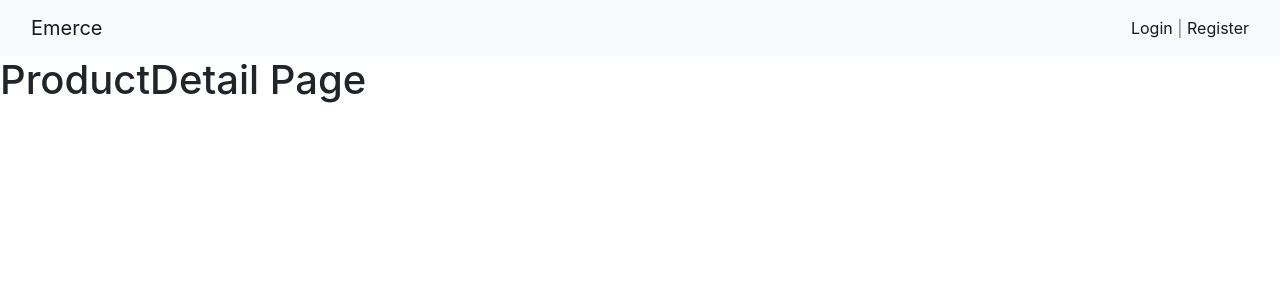
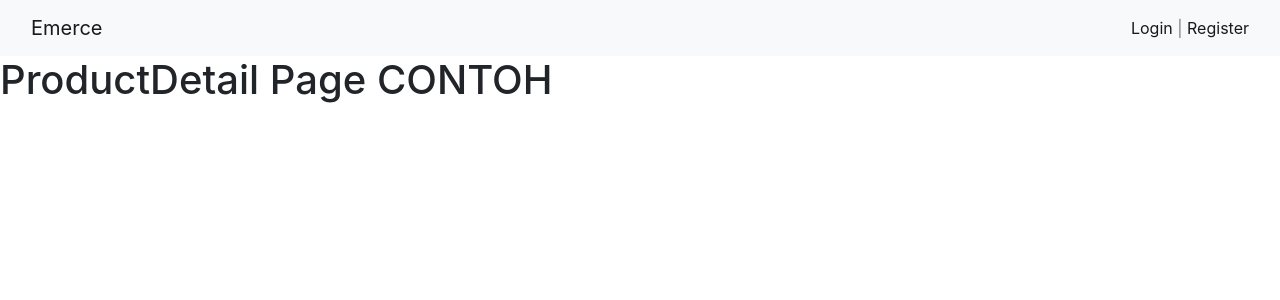
Before and after one commit to Gameciel/emerce-app, a React (Create React App) app: page /detail in a window 1280 px wide. Shown: the top 300 px of the page. Built offline with nearby package versions, Linux system fonts and the light colour scheme.

Commit message:
product detail

```diff
--- a/src/pages/ProductDetail.jsx
+++ b/src/pages/ProductDetail.jsx
@@ -4,7 +4,7 @@ export default class ProductDetail extends Component {
 	render() {
 		return (
 			<div>
-				<h1>ProductDetail Page</h1>
+				<h1>ProductDetail Page CONTOH</h1>
 			</div>
 		);
 	}
```
